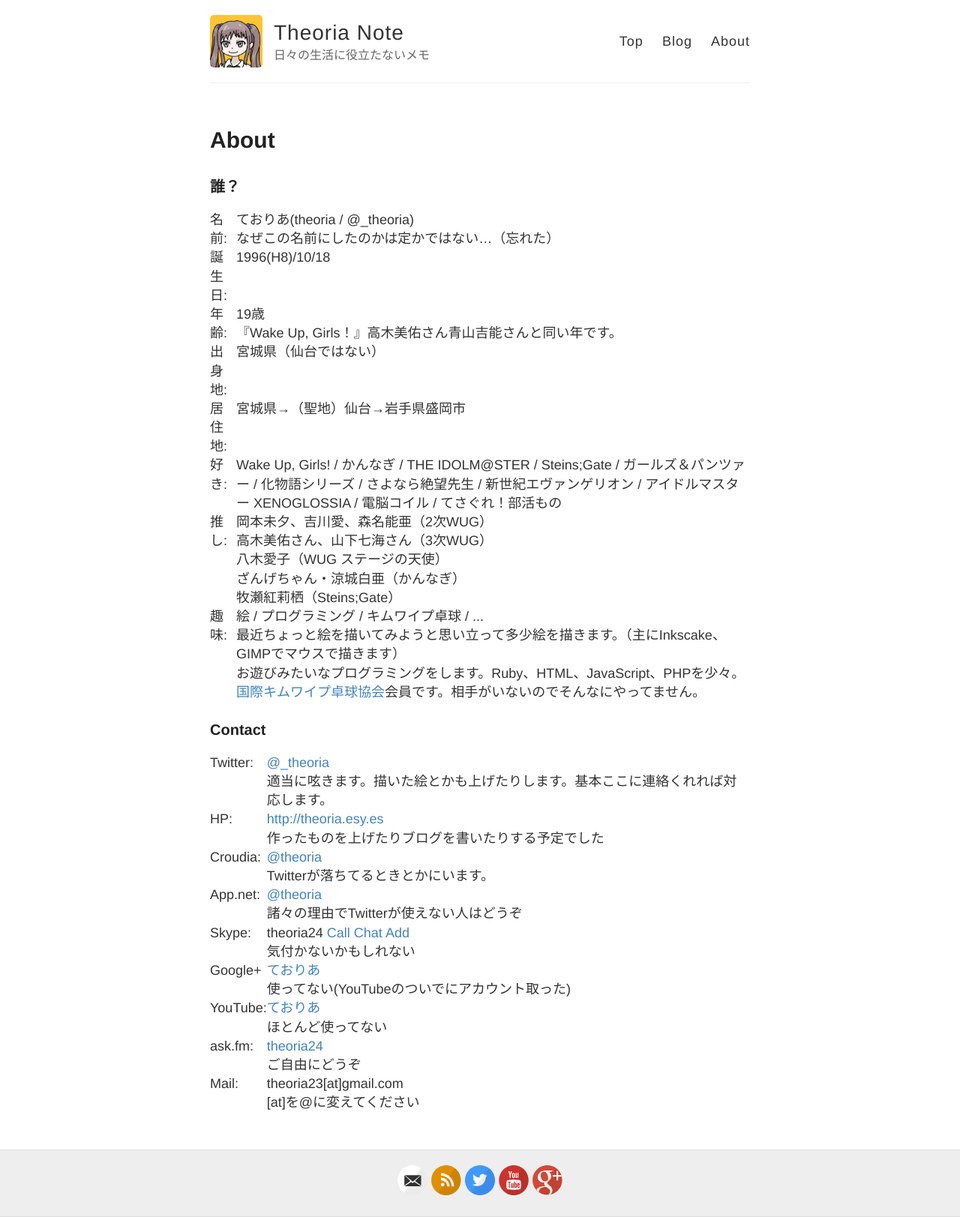
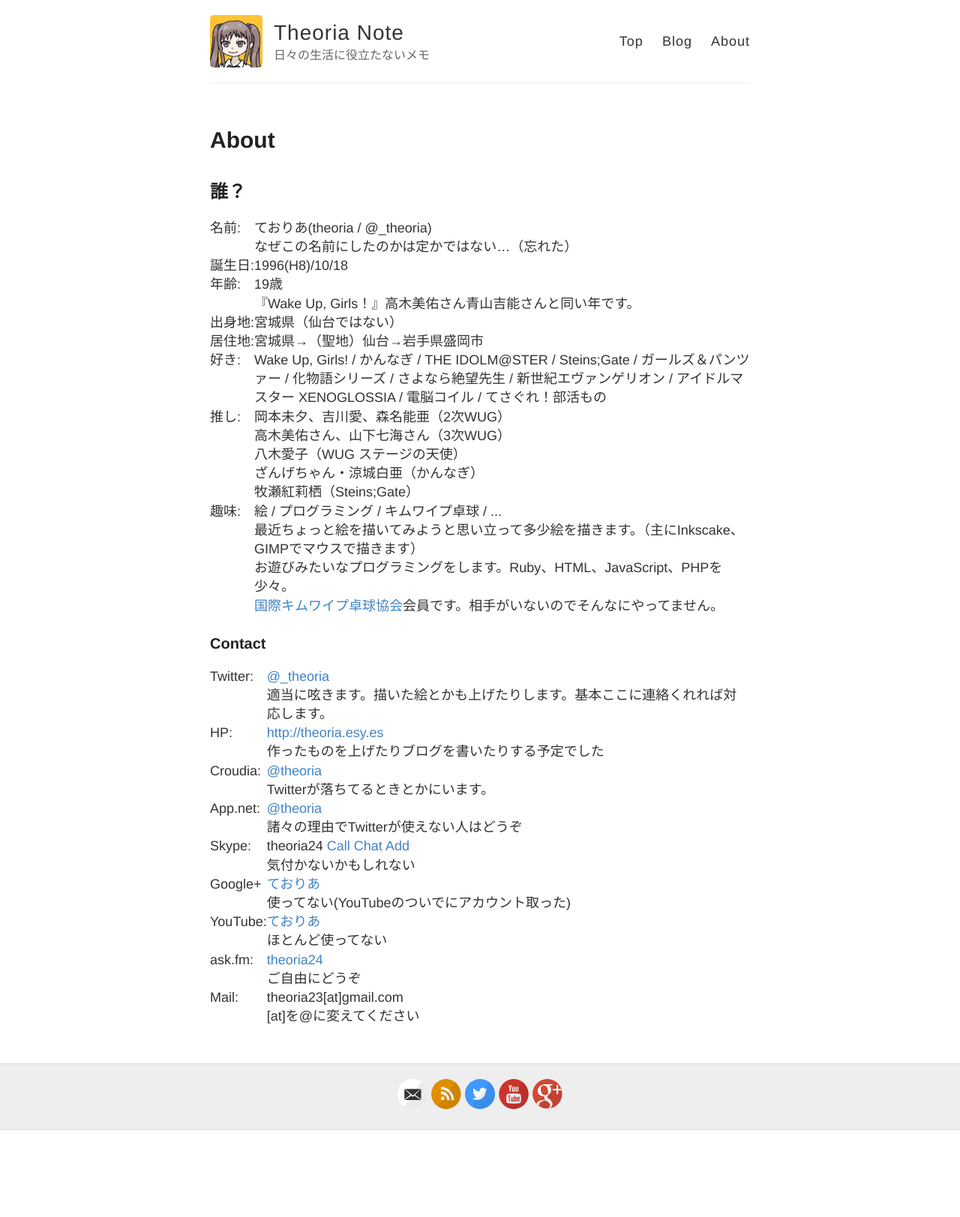
Before and after one commit to theoria24/theoria24.github.io, a Jekyll site: the page built from about.md, in a window 1280 px wide. Shown: the whole page at 75% size. Built offline with Jekyll 4.4.1, drawn with Linux system fonts in a browser that asks for light colours; after the commit the page ends 1507 px from its top, so only the background shows below that.

Commit message:
細かい変更

```diff
--- a/about.md
+++ b/about.md
@@ -4,36 +4,37 @@
 permalink: /about/
 ---
 
-### 誰？
+## 誰？
+<style type="text/css">.nw{white-space:nowrap;}</style>
 <table>
   <tr>
-    <td>名前:</td>
+    <td class="nw">名前:</td>
     <td>ておりあ(theoria / @_theoria)<br>
   なぜこの名前にしたのかは定かではない…（忘れた）</td>
 </tr>
   <tr>
-    <td>誕生日:</td>
+    <td class="nw">誕生日:</td>
     <td>1996(H8)/10/18</td>
   </tr>
   <tr>
-    <td>年齢:</td>
+    <td class="nw">年齢:</td>
     <td>19歳<br>
       &#12302;Wake Up, Girls！&#12303;高木美佑さん青山吉能さんと同い年です。</td>
     </tr>
   <tr>
-    <td>出身地:</td>
+    <td class="nw">出身地:</td>
     <td>宮城県（仙台ではない）</td>
   </tr>
   <tr>
-    <td>居住地:</td>
+    <td class="nw">居住地:</td>
     <td>宮城県&rarr;（聖地）仙台&rarr;岩手県盛岡市</td>
   </tr>
   <tr>
-    <td>好き:</td>
+    <td class="nw">好き:</td>
     <td>Wake Up, Girls! / かんなぎ / THE IDOLM@STER / Steins;Gate / ガールズ＆パンツァー / 化物語シリーズ / さよなら絶望先生 / 新世紀エヴァンゲリオン / アイドルマスター XENOGLOSSIA / 電脳コイル / てさぐれ！部活もの</td>
   </tr>
   <tr>
-    <td>推し:</td>
+    <td class="nw">推し:</td>
     <td>
       岡本未夕、吉川愛、森名能亜（2次WUG）<br>
       高木美佑さん、山下七海さん（3次WUG）<br>
@@ -43,58 +44,59 @@
     </td>
   </tr>
   <tr>
-    <td>趣味:</td>
+    <td class="nw">趣味:</td>
     <td>絵 / プログラミング / キムワイプ卓球 / ...<br>
     最近ちょっと絵を描いてみようと思い立って多少絵を描きます。（主にInkscake、GIMPでマウスで描きます）<br>
     お遊びみたいなプログラミングをします。Ruby、HTML、JavaScript、PHPを少々。<br>
     <a href="http://www.iktta.org" target="_blank">国際キムワイプ卓球協会</a>会員です。<small>相手がいないのでそんなにやってません。</small></td>
   </tr>
 </table>
+
 ### Contact
 <table>
   <tr>
-    <td>Twitter:</td>
+    <td class="nw">Twitter:</td>
     <td><a href="http://twitter.com/_theoria" target="_blank">@_theoria</a><br>
     適当に呟きます。描いた絵とかも上げたりします。基本ここに連絡くれれば対応します。</td>
   </tr>
   <tr>
-    <td>HP:</td>
+    <td class="nw">HP:</td>
     <td><a href="http://theoria24.github.io" target="_blank">http://theoria.esy.es</a><br>
     作ったものを上げたりブログを書いたりする予定でした</td>
   </tr>
   <tr>
-    <td>Croudia:</td>
+    <td class="nw">Croudia:</td>
     <td><a href="https://croudia.com/theoria" target="_blank">@theoria</a>
     <br>Twitterが落ちてるときとかにいます。</td>
   </tr>
   <tr>
-    <td>App.net:</td>
+    <td class="nw">App.net:</td>
     <td><a href="https://alpha.app.net/theoria" target="_blank">@theoria</a>
     <br>諸々の理由でTwitterが使えない人はどうぞ</td>
   </tr>
   <tr>
-    <td>Skype:</td>
+    <td class="nw">Skype:</td>
     <td>theoria24 <a href="skype:theoria24?call" onclick="return skypeCheck();" class="skp">Call</a> <a href="skype:theoria24?chat" onclick="return skypeCheck();" class="skp">Chat</a> <a href="skype:the4?add" onclick="return skypeCheck();" class="skp">Add</a><br>
     気付かないかもしれない
     </td>
   </tr>
   <tr>
-    <td>Google+</td>
+    <td class="nw">Google+</td>
     <td><a href="https://plus.google.com/117616561992874279869" target="_blank">ておりあ</a><br>
     使ってない(YouTubeのついでにアカウント取った)</td>
   </tr>
   <tr>
-    <td>YouTube:</td>
+    <td class="nw">YouTube:</td>
     <td><a href="https://www.youtube.com/channel/UCflx499m021O1jmVb7Ff4uA" target="_blank">ておりあ</a><br>
     ほとんど使ってない</td>
   </tr>
   <tr>
-    <td>ask.fm:</td>
+    <td class="nw">ask.fm:</td>
     <td><a href="http://ask.fm/theoria24" target="_blank">theoria24</a><br>
     ご自由にどうぞ</td>
   </tr>
   <tr>
-    <td>Mail:</td>
+    <td class="nw">Mail:</td>
     <td>theoria23[at]gmail.com<br>
     [at]を@に変えてください</td>
   </tr>
```
